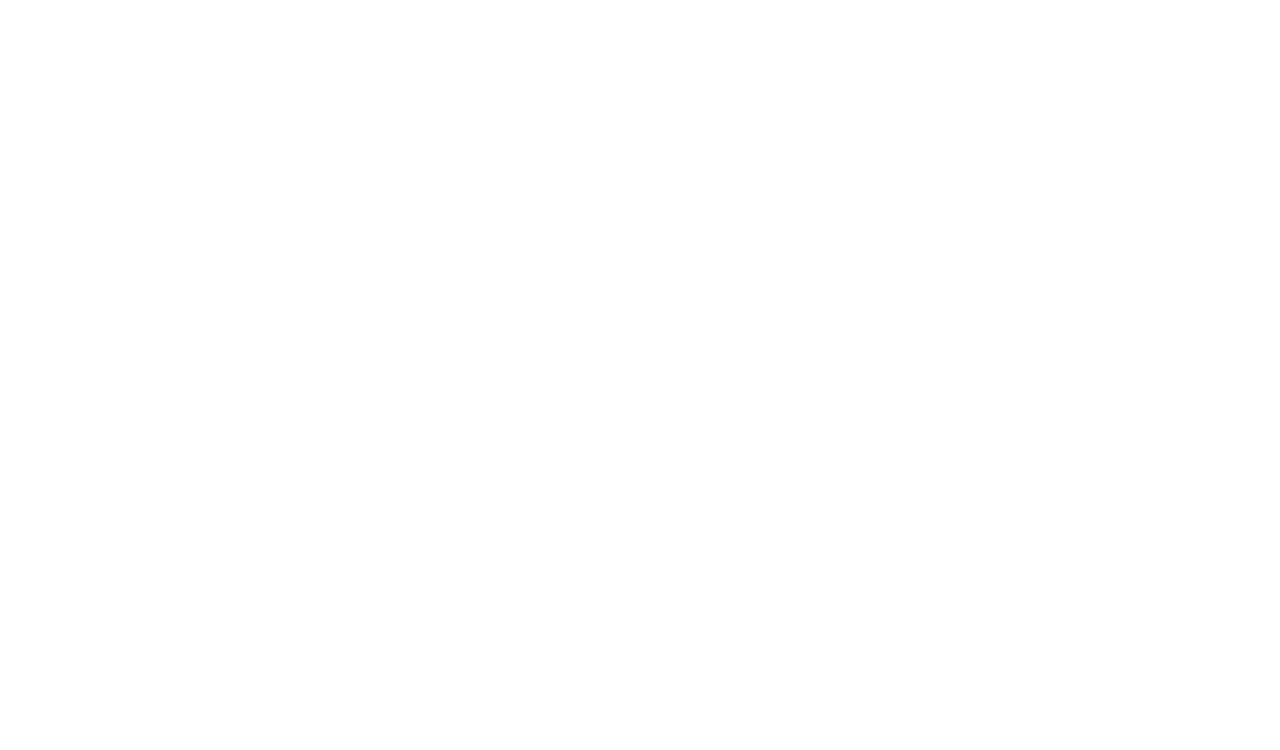
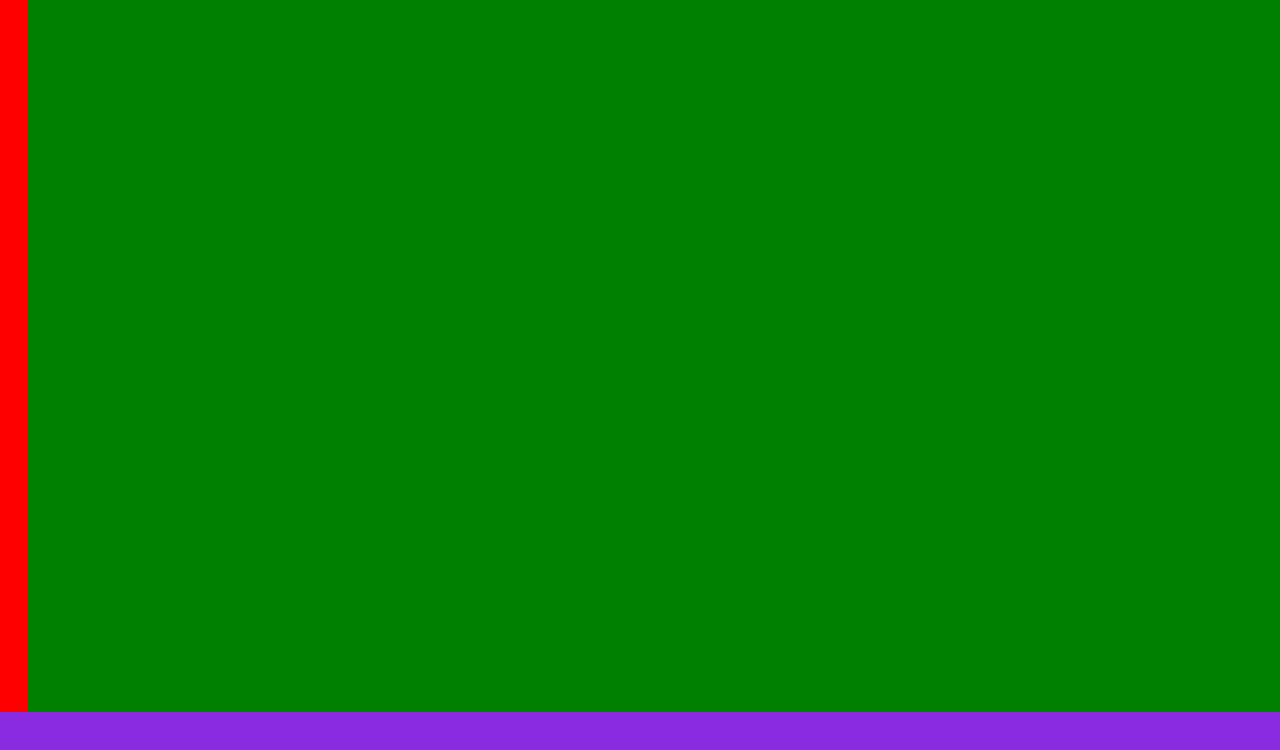
Before and after one commit to AmedeoPioSpina/html-css-spotifyweb, a plain HTML site: page index.html in a window 1280 px wide. Drawn offline with Linux system fonts and the light colour scheme.

Commit message:
macro layout xs finito

```diff
--- a/index.html
+++ b/index.html
@@ -11,8 +11,48 @@
     <title>Spotify Web</title>
 </head>
 <body>
-    <header></header>
+    <header>
+        <!-- <nav>
+            <div>
+                <div class="logo">
+                    <img src="img/logo-small.svg" alt="Spotify small logo">
+                </div>
+                <div class="nav-sez">
+                    <ul>
+                        <li>
+                            <i>
+                                <img src="https://icons8.it/icon/1iF9PyJ2Thzo/casa" alt="home icon">
+                            </i>
+                            <p>
+                                Home
+                            </p>
+                        </li>
+                        <li>
+                            <i>
+                                <img src="https://icons8.it/icon/59878/ricerca" alt="search icon">
+                            </i>
+                            <p>
+                                Cerca
+                            </p>
+                        </li>
+                        <li>
+                            <i>
+                                <img src="https://icons8.it/icon/sPSAhBoPUC3I/biblioteca" alt="library icon">
+                            </i>
+                            <p>
+                                La tua libreria
+                            </p>
+                        </li>
+                    </ul>
+                </div>
+                <div class="playlist"></div>
+            </div>
+            <div></div>
+        </nav> -->
+    </header>
     <main></main>
-    <footer></footer>
+    <footer>
+
+    </footer>
 </body>
 </html>
--- a/style/style.css
+++ b/style/style.css
@@ -6,4 +6,24 @@
 
 body {
     font-family: 'Montserrat', sans-serif;
+    display: flex;
+    flex-wrap: wrap;
 }
+
+header {
+    background-color: red;
+    height: 89vh;
+    width: 1.75rem;
+}
+
+main {
+    background-color: green;
+    width: calc(100vw - 1.75rem);
+    height: 89vh;
+}
+
+footer {
+    background-color: blueviolet;
+    height: 11vh;
+    width: 100vw;
+}
```
